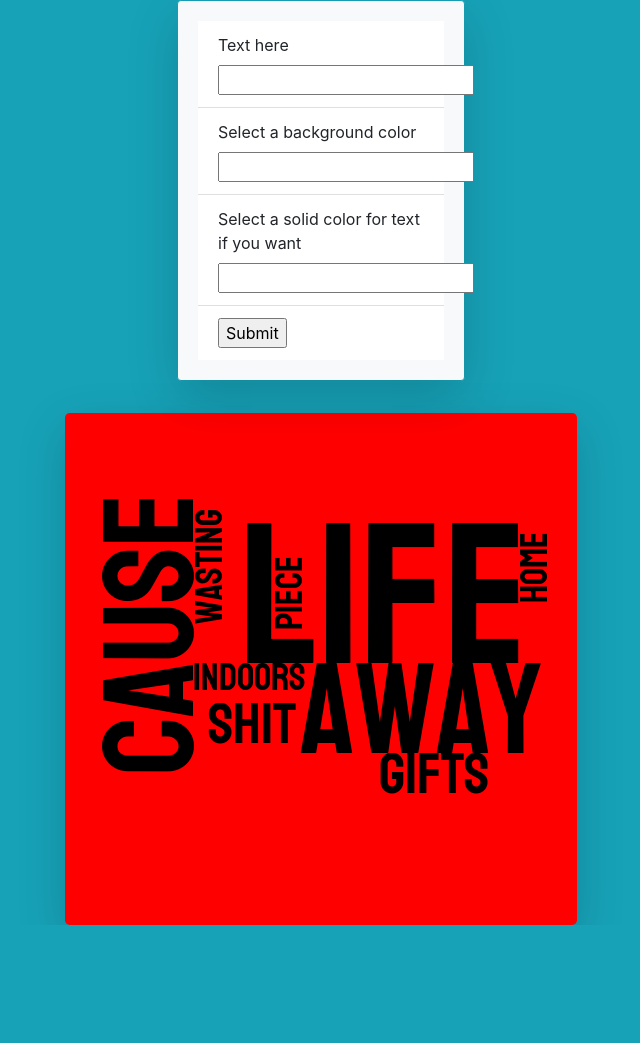
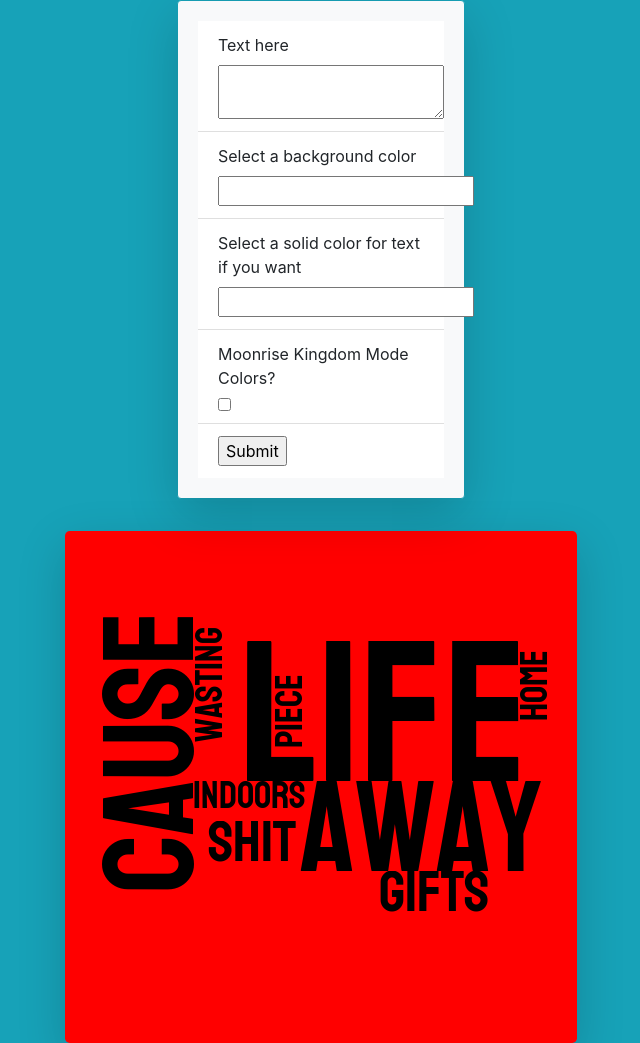
Before and after one commit to MichaelBurak/flaskscloud, a Flask app: page / in a window 1280 px wide. Shown: the whole page, without its empty margins (319-959 px from the left). Before the commit the page ends 925 px from the top, so only its background shows below. Run offline with Flask 2, Linux system fonts and the light colour scheme; some libraries are stand-ins or nearby versions.

Commit message:
wes anderson hail mary

```diff
--- a/app.py
+++ b/app.py
@@ -1,11 +1,12 @@
 from flask import Flask, render_template, send_file, make_response, Response
 from flask_wtf import FlaskForm
-from wtforms import StringField, SubmitField
+from wtforms import StringField, SubmitField, TextAreaField,BooleanField
 from wtforms.validators import DataRequired
 import stylecloud
 from PIL import Image
 import io
 import matplotlib
+import palettable
 matplotlib.use('TkAgg')
 
 import os
@@ -22,13 +23,14 @@ OUTPUT_NAME = "./static/out.png"
 app.config['SEND_FILE_MAX_AGE_DEFAULT'] = 0
 
 class MyForm(FlaskForm):
-    txt = StringField('Text here')
+    txt =  TextAreaField('Text here')
     color = StringField("Select a solid color for text if you want")
     bgcolor = StringField('Select a background color')
+    moonrise = BooleanField('Moonrise Kingdom Mode Colors?')
     submit = SubmitField('Submit')
 
 
-def sc(tx, bg, clr):
+def sc(tx, bg, clr, mk):
 
     if bg == "":
         bg = "white"
@@ -36,8 +38,14 @@ def sc(tx, bg, clr):
     if clr == "":
         clr = None
 
+    if mk == False:
+        mk = 'cartocolors.qualitative.Bold_5'
+
+    if mk == True:
+        mk = 'Moonrise1_5'
+
     stylecloud.gen_stylecloud(text=tx,
-                              background_color=bg, output_name=OUTPUT_NAME, colors=clr)
+                              background_color=bg, output_name=OUTPUT_NAME, colors=clr, palette=mk)
     pil_im = Image.open(OUTPUT_NAME)
     file_object = io.BytesIO()
 
@@ -56,7 +64,7 @@ def index():
 
     place = ""
     if form.validate_on_submit():
-        img = sc(form.txt.data,form.bgcolor.data, form.color.data)
+        img = sc(form.txt.data,form.bgcolor.data, form.color.data, form.moonrise.data)
         resp = make_response(render_template('img.html')) #here you could use make_response(render_template(...)) too
         resp.headers['X-UA-Compatible'] = 'IE=Edge,chrome=1'
         resp.headers['Cache-Control'] = 'public, max-age=0'
--- a/templates/index.html
+++ b/templates/index.html
@@ -19,6 +19,7 @@
                 <li class="list-group-item"> {{ form.txt.label }} {{form.txt()}}</li>
                 <li class="list-group-item">{{form.bgcolor.label}} {{form.bgcolor()}}</li>
                 <li class="list-group-item">{{form.color.label}} {{form.color()}}</li>
+                <li class="list-group-item">{{form.moonrise.label}} {{form.moonrise()}}</li>
                 <li class="list-group-item">{{form.submit()}}</li>
 
               </ul>
```
Also changed, not shown: .temp/icon.png (added).
